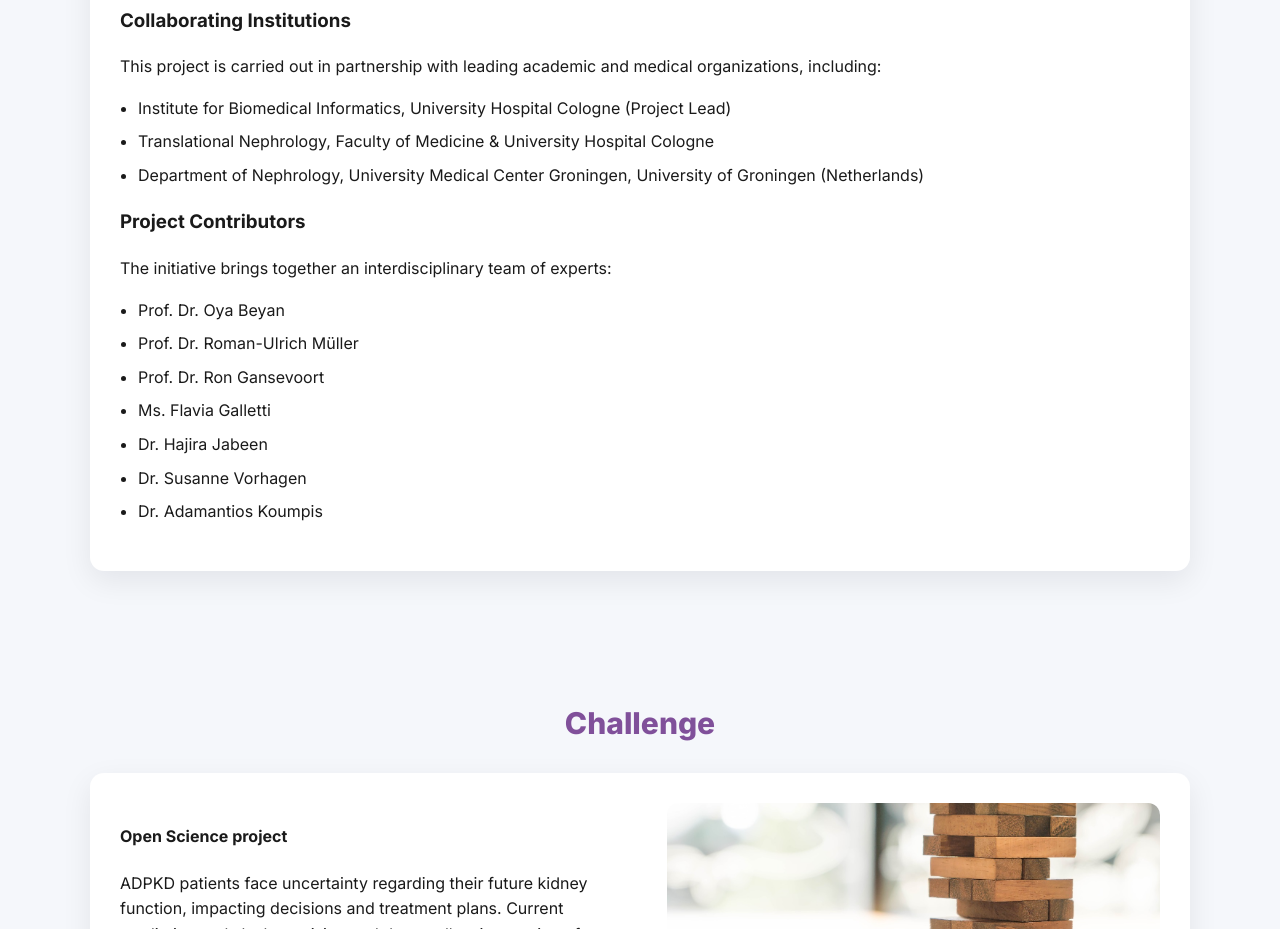
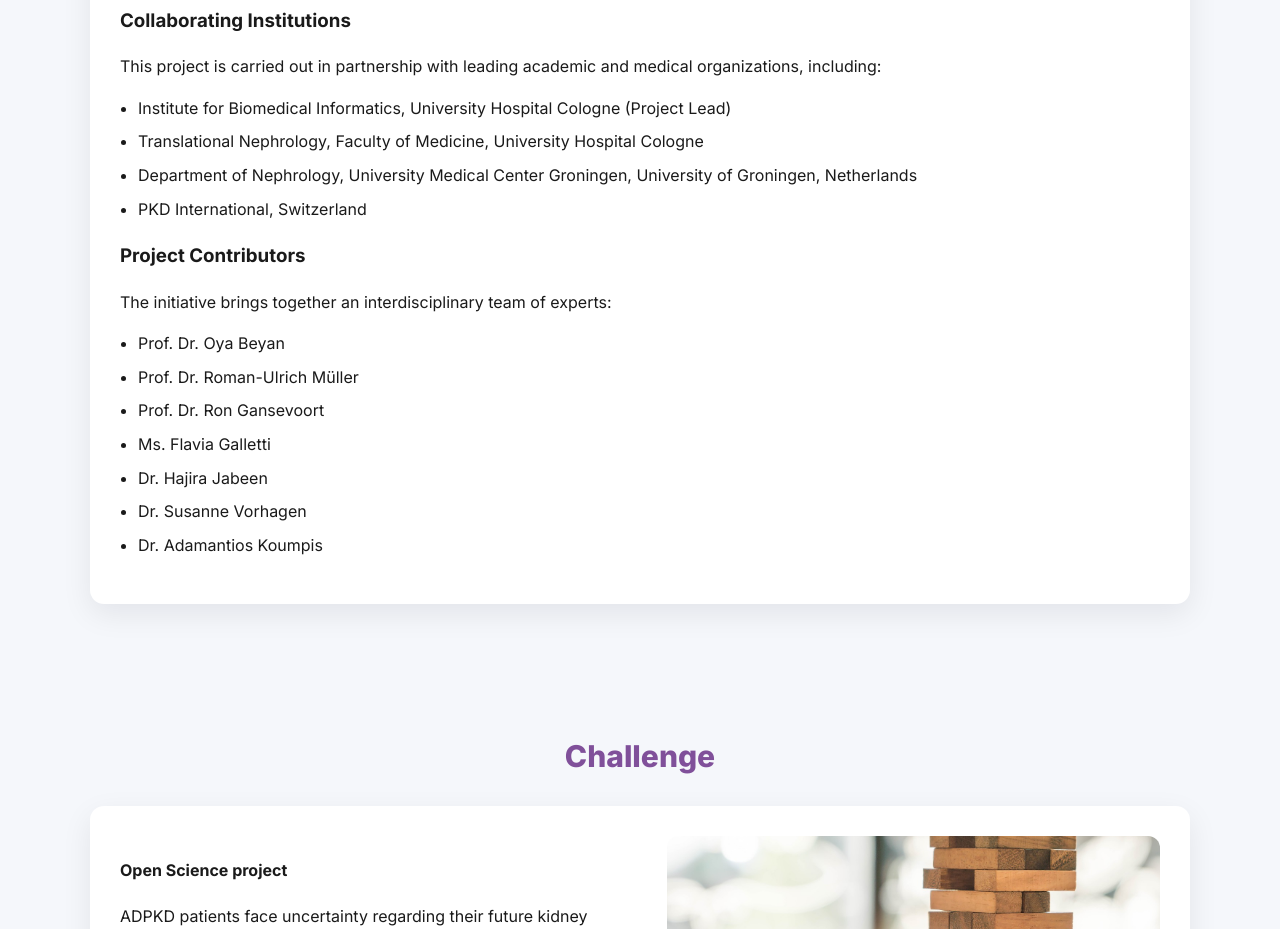
Before and after one commit to FAIRSpace-Cologne/ARTICYST, a plain HTML site: page index.html in a window 1280 px wide. Shown: the part 2240-3169 px from the top of the page. Drawn offline with Linux system fonts and the light colour scheme.

Commit message:
Updated collaborators

```diff
--- a/index.html
+++ b/index.html
@@ -121,9 +121,9 @@
               </p>
               <ul class="bullets">
                 <li>Institute for Biomedical Informatics, University Hospital Cologne (Project Lead)</li>
-                <li>Translational Nephrology, Faculty of Medicine & University Hospital Cologne</li>
-                <li>Department of Nephrology, University Medical Center Groningen, University of Groningen (Netherlands)
-                </li>
+                <li>Translational Nephrology, Faculty of Medicine, University Hospital Cologne</li>
+                <li>Department of Nephrology, University Medical Center Groningen, University of Groningen, Netherlands</li>
+		<li>PKD International, Switzerland</li>
               </ul>
 
               <h3>Project Contributors</h3>
```
